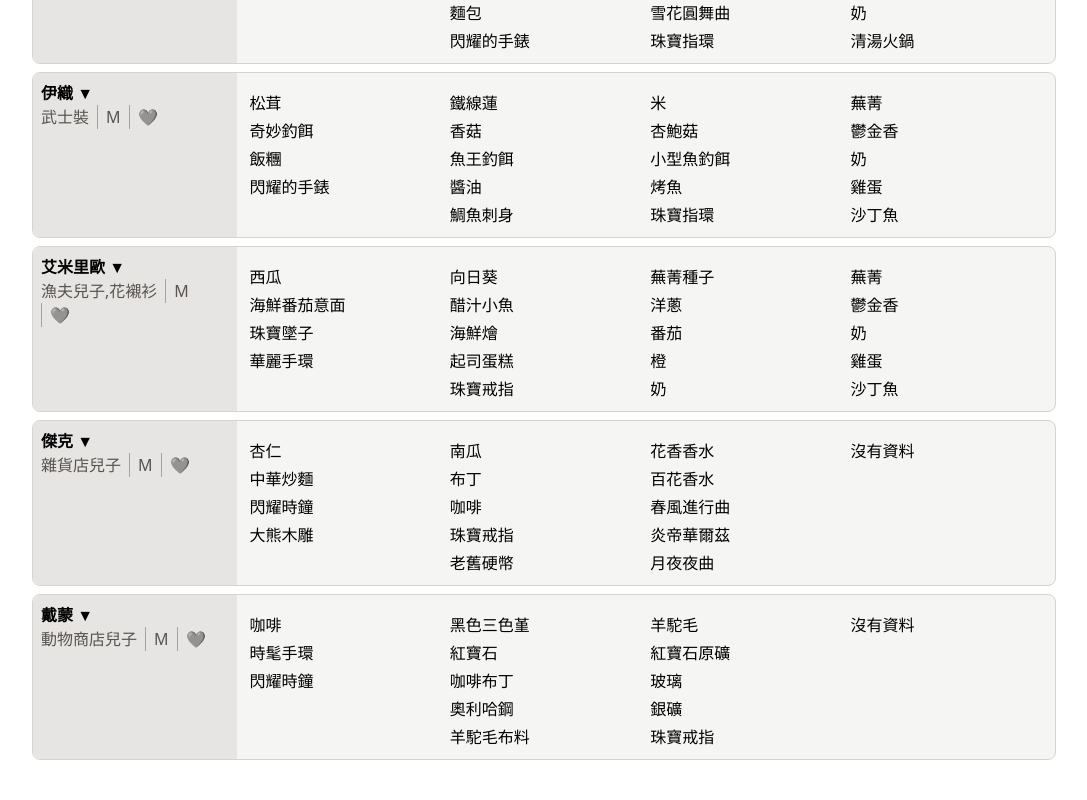
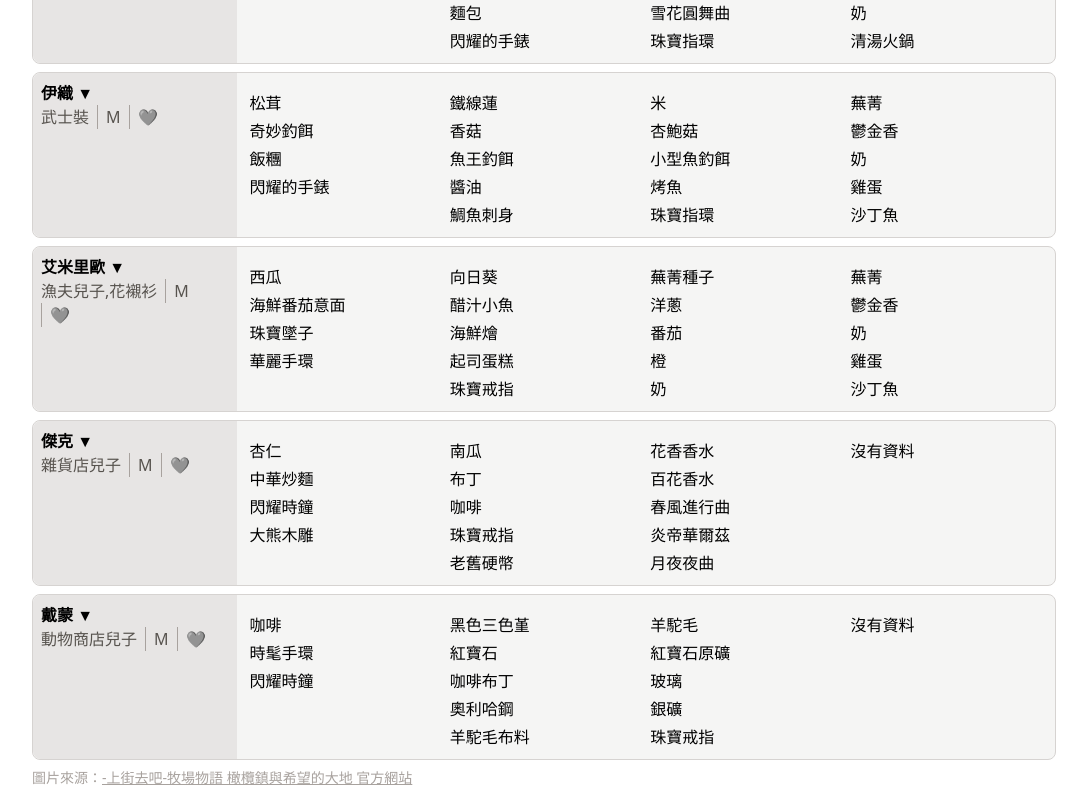
Before and after one commit to pig60214/harvest-moon, a React (Create React App) app: page /neighbor in a window 1280 px wide. Shown: the part 6864-7664 px from the top of the page, without its empty margins (96-1183 px from the left). Before the commit the page ends 7636 px from the top, so only its background shows below. Built offline with nearby package versions, Linux system fonts and the light colour scheme.

Commit message:
Add Picture Reference

```diff
--- a/src/Neignbors.js
+++ b/src/Neignbors.js
@@ -107,6 +107,7 @@ export default function Neighbors () {
       <div className='space-y-2'>
         {row}
       </div>
+      <div className='text-sm text-stone-400'>圖片來源：<a className='underline' href='https://asia.sega.com/bokumono/olive/cht/town/?tab=resident'>-上街去吧-牧場物語 橄欖鎮與希望的大地 官方網站</a></div>
     </>
   );
 }
```
